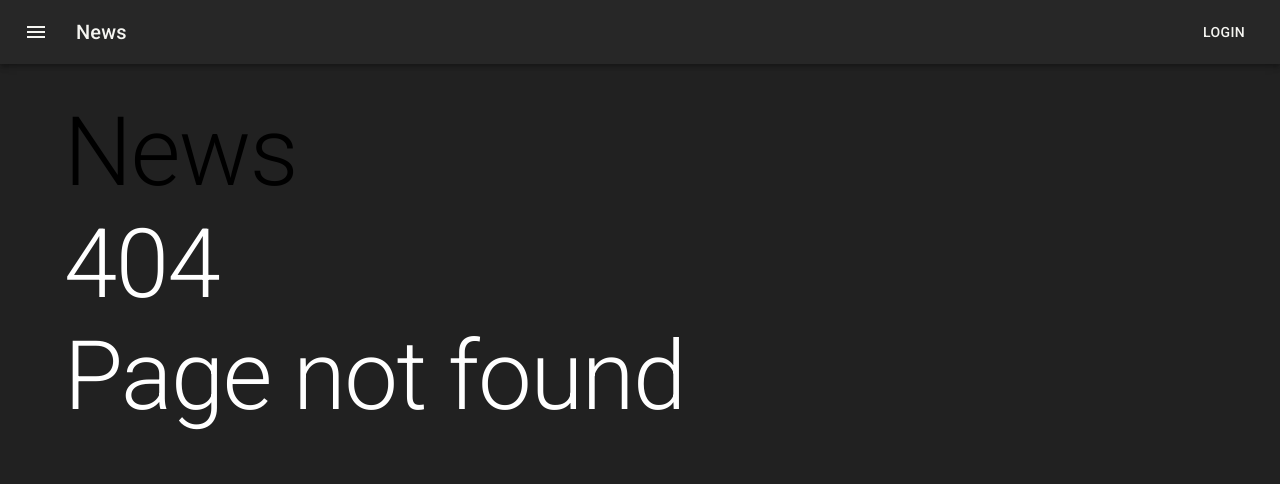
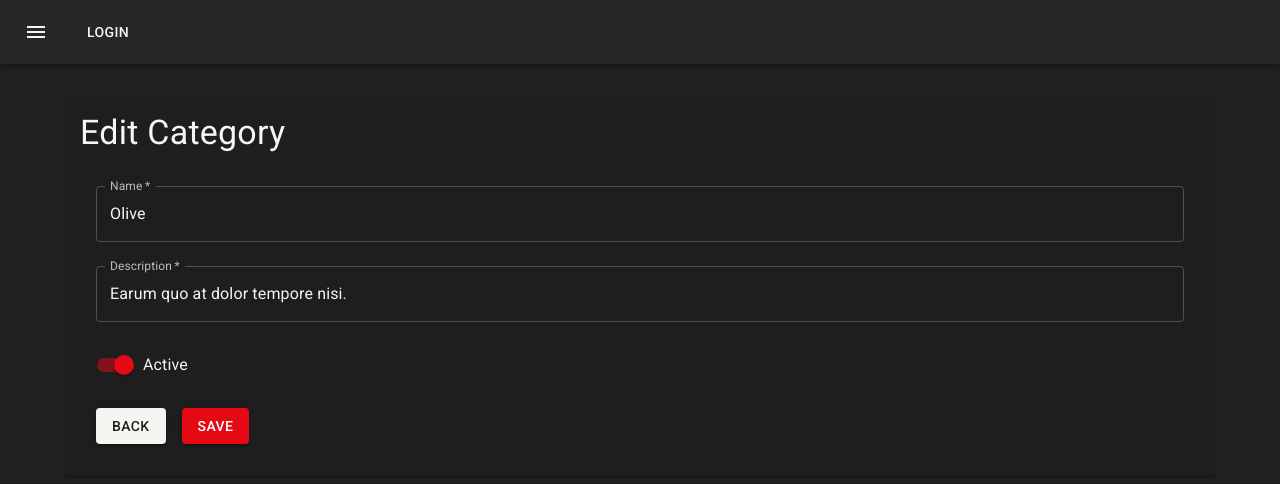
Before and after one commit to poring86/codeflix-admin, a React (Create React App) app: page /categories/edit/199183e2-5d97-11ee-8c99-0242ac120001 in a window 1280 px wide. Before the commit this address had no page. Shown: the top 484 px of the page. Built offline with nearby package versions, Linux system fonts and the light colour scheme.

Commit message:
feat: :sparkles: Edit Category

```diff
--- a/src/App.tsx
+++ b/src/App.tsx
@@ -15,14 +15,11 @@ export default function App() {
       <Box component="main" sx={{ height: "100vh", backgroundColor: (theme) => theme.palette.grey[900] }}>
         <Header />
         <Layout>
-          <Typography variant="h1" component="h1">
-            News
-          </Typography>
           <Routes>
             <Route path="/" element={<ListCategory />} />
             <Route path="/categories" element={<ListCategory />} />
             <Route path="/categories/create" element={<CreateCategory />} />
-            <Route path="/categories/:id/edit" element={<EditCategory />} />
+            <Route path="/categories/edit/:id" element={<EditCategory />} />
             <Route path="*" element={
               <Box sx={{ color: 'white' }}>
                 <Typography variant="h1" component="h1">
--- a/src/components/Header.tsx
+++ b/src/components/Header.tsx
@@ -16,9 +16,6 @@ export default function Header() {
           >
             <MenuIcon />
           </IconButton>
-          <Typography variant="h6" component="div" sx={{ flexGrow: 1 }}>
-            News
-          </Typography>
           <Button color="inherit">Login</Button>
         </Toolbar>
       </AppBar>
--- a/src/features/categories/EditCategory.tsx
+++ b/src/features/categories/EditCategory.tsx
@@ -1,7 +1,90 @@
-import React from 'react'
+import { Box, Button, FormControl, FormControlLabel, FormGroup, Grid, Paper, Switch, TextField, Typography } from '@mui/material'
+import React, { useState } from 'react'
+import { Link, useParams } from 'react-router-dom'
+import { useAppSelector } from '../../app/hooks'
+import { selectCategoryById } from './categorySlice'
 
 export const EditCategory = () => {
+  const id = useParams().id || ""
+  const [isDisabled, setIsDisabled] = useState(false)
+  const [isLoading, setIsLoading] = useState(false)
+  const category = useAppSelector((state) => selectCategoryById(state, id))
+
+  console.log(`category`, category)
+
+  const handleChange = (e: any) => {
+
+  }
   return (
-    <div>EditCategory</div>
+    <Box>
+      <Paper>
+        <Box p={2}>
+          <Box mb={2}>
+            <Typography variant="h4">Edit Category</Typography>
+          </Box>
+          <Box p={2}>
+            <form>
+              <Grid container spacing={3}>
+                <Grid item xs={12}>
+                  <FormControl fullWidth>
+                    <TextField
+                      required
+                      name="name"
+                      label="Name"
+                      value={category.name}
+                      disabled={isDisabled}
+                      onChange={handleChange}
+                    />
+                  </FormControl>
+                </Grid>
+
+
+
+                <Grid item xs={12}>
+                  <FormControl fullWidth>
+                    <TextField
+                      required
+                      name="description"
+                      label="Description"
+                      value={category.description}
+                      disabled={isDisabled}
+                      onChange={handleChange}
+                    />
+                  </FormControl>
+                </Grid>
+
+                <Grid item xs={12}>
+                  <FormGroup>
+                    <FormControlLabel
+                      control={
+                        <Switch
+                          checked={category.is_active}
+                          onChange={handleChange}
+                          name="is_active"
+                          color="secondary"
+                          inputProps={{ 'aria-label': 'secondary checkbox' }}
+                        />
+                      }
+                      label="Active"
+                    />
+                  </FormGroup>
+                </Grid>
+                <Grid item xs={12}>
+                  <Box display="flex" gap={2}>
+                    <Button variant="contained" component={Link} to="/categories">
+                      Back
+                    </Button>
+                    <Button variant="contained" color="secondary" disabled={isDisabled}>
+                      Save
+                    </Button>
+                  </Box>
+                </Grid>
+              </Grid>
+            </form>
+
+          </Box>
+        </Box>
+      </Paper>
+    </Box>
   )
 }
--- a/src/features/categories/ListCategory.tsx
+++ b/src/features/categories/ListCategory.tsx
@@ -3,7 +3,8 @@ import { useAppSelector } from '../../app/hooks'
 import { selectCategories } from './categorySlice'
 import { Box, Button, IconButton, Typography } from '@mui/material'
 import DeleteIcon from '@mui/icons-material/Delete'
-import { DataGrid, GridColDef, GridRenderCellParams, GridRowsProp } from '@mui/x-data-grid'
+import { DataGrid, GridColDef, GridRenderCellParams, GridRowsProp, GridToolbar } from '@mui/x-data-grid'
+import { Link } from 'react-router-dom'
 
 export const ListCategory = () => {
   const categories = useAppSelector(selectCategories)
@@ -16,8 +17,15 @@ export const ListCategory = () => {
     createdAt: new Date(category.created_at).toLocaleDateString('pt-BR')
   }))
 
+  const componentsProps = {
+    toolbar: {
+      showQuickFilter: true,
+      quickFilterProps: { debounceMs: 500 },
+    }
+  }
+
   const columns: GridColDef[] = [
-    { field: 'name', headerName: "Name", flex: 1 },
+    { field: 'name', headerName: "Name", flex: 1, renderCell: renderNameCell },
     {
       field: 'isActive', headerName: "Active", flex: 1, type: "boolean", renderCell: renderIsActiveCell
     },
@@ -29,6 +37,14 @@ export const ListCategory = () => {
       field: 'id', headerName: "Actions", flex: 1, renderCell: renderActionCell
     },
   ]
+
+  function renderNameCell(rowData: GridRenderCellParams) {
+    return (
+      <Link style={{ textDecoration: "none" }} to={`/categories/edit/${rowData.id}`}>
+        <Typography color="primary">{rowData.value}</Typography>
+      </Link>
+    )
+  }
 
   function renderActionCell(params: GridRenderCellParams) {
     return (
@@ -49,16 +65,29 @@ export const ListCategory = () => {
   return (
     <Box maxWidth="lg" sx={{ mt: 4, mb: 4 }}>
       <Box display="flex" justifyContent="flex-end">
-        <Button>New category</Button>
+        <Button
+          variant="contained"
+          color="secondary"
+          component={Link}
+          to="/categories/create"
+          style={{ marginBottom: "1rem" }}
+        >New category</Button>
       </Box>
-      <Typography variant='h3' component='h1'>
-        Category page list
-      </Typography>
 
-
-      <div style={{ height: 500, width: "100%" }}>
-        <DataGrid columns={columns} rows={rows} />
-      </div>
+      <Box style={{ display: "flex", height: 600 }}>
+        <DataGrid
+          componentsProps={componentsProps}
+          components={{ Toolbar: GridToolbar }}
+          disableRowSelectionOnClick={true}
+          columns={columns}
+          rows={rows}
+          disableColumnSelector={true}
+          disableColumnFilter={true}
+          disableDensitySelector={true}
+          checkboxSelection={true}
+          pageSizeOptions={[5, 10]}
+        />
+      </Box>
 
 
     </Box>
--- a/src/features/categories/categorySlice.ts
+++ b/src/features/categories/categorySlice.ts
@@ -38,6 +38,23 @@ const categoriesSlice = createSlice({
   reducers: {}
 })
 
+// Selectors
 export const selectCategories = (state: RootState) => state.categories
 
+export const selectCategoryById = (state: RootState, id: string) => {
+  const category = state.categories.find((category) => category.id === id)
+
+  console.log('category 2', id)
+
+  return (category ?? {
+    id: "",
+    name: "",
+    description: "",
+    is_active: false,
+    deleted_at: null,
+    created_at: "",
+    updated_at: "",
+  })
+}
+
 export default categoriesSlice.reducer
```
